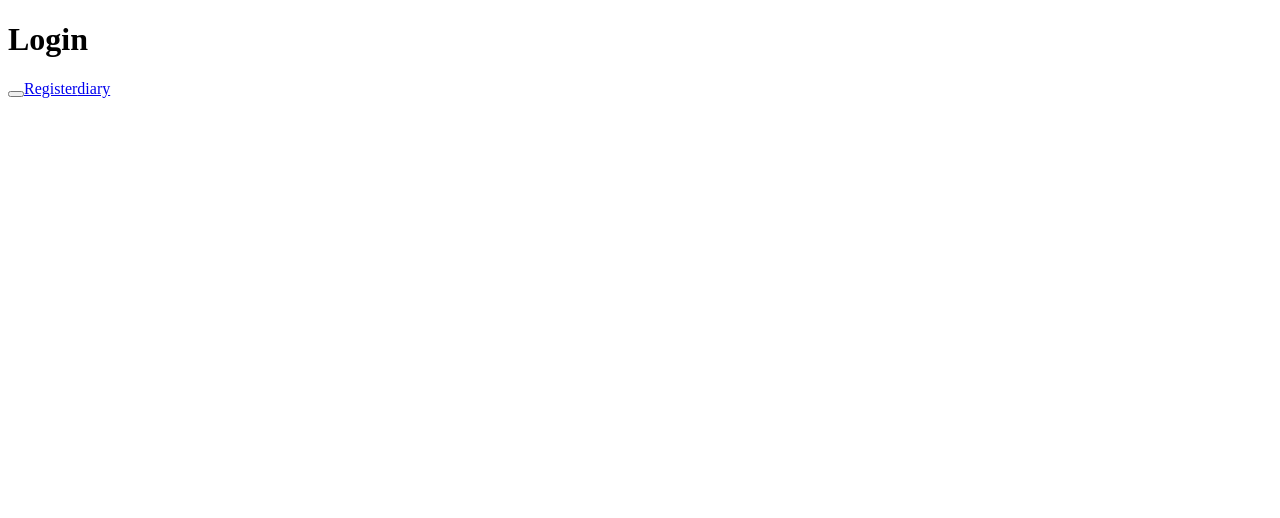
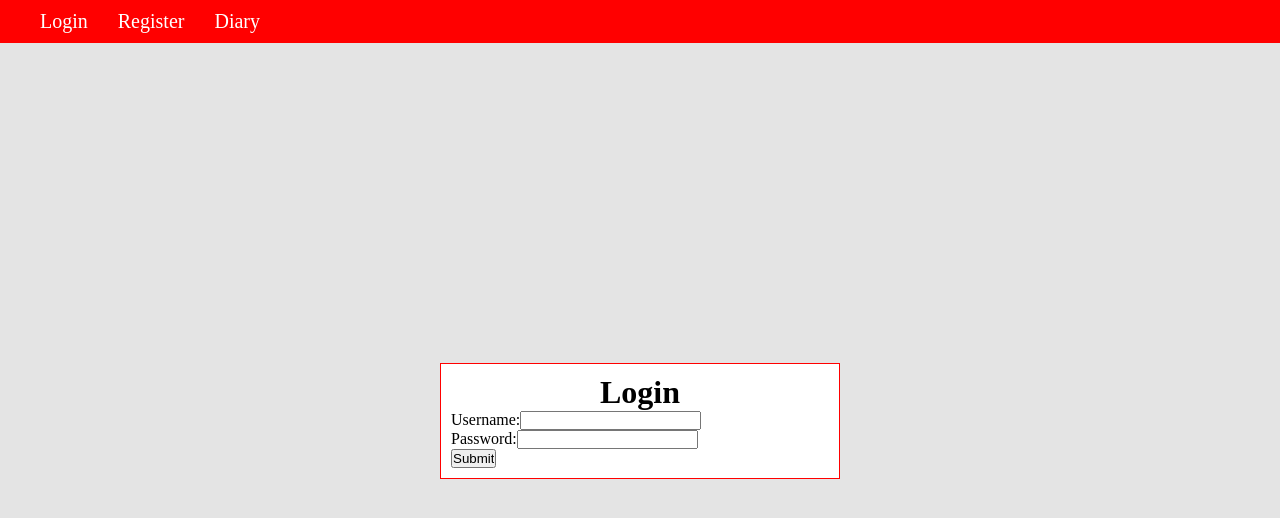
Before and after one commit to Tukkis/TreeniApp, a React (Create React App) app in the folder treeni-app/: page /login in a window 1280 px wide. Shown: the top 518 px of the page. Built offline with nearby package versions, Linux system fonts and the light colour scheme.

Commit message:
added basic layout to login

```diff
--- a/treeni-app/src/App.css
+++ b/treeni-app/src/App.css
@@ -1,38 +1,43 @@
-.App {
+*{
+  margin: 0;
+  padding: 0;
+  box-sizing: border-box;
+}
+
+body{
+  background-color: rgb(228, 228, 228);
+}
+
+.user-wrapper{
+  width: 400px;
+  margin: auto;
+  margin-top: 40vh;
+  background-color: white;
+  border: 1px solid red;
+}
+
+/* Login */
+
+#login-component{
+  padding: 10px;
+}
+
+#login-component > h1 {
   text-align: center;
 }
 
-.App-logo {
-  height: 40vmin;
-  pointer-events: none;
+/* Header */
+
+#header{
+  background-color: red;
+  padding: 10px 0 10px 25px;
+
 }
 
-@media (prefers-reduced-motion: no-preference) {
-  .App-logo {
-    animation: App-logo-spin infinite 20s linear;
-  }
+#header > a {
+  color:white;
+  font-size: 20px;
+  text-decoration: 0;
+  padding: 5px;
+  margin: 10px;
 }
-
-.App-header {
-  background-color: #282c34;
-  min-height: 100vh;
-  display: flex;
-  flex-direction: column;
-  align-items: center;
-  justify-content: center;
-  font-size: calc(10px + 2vmin);
-  color: white;
-}
-
-.App-link {
-  color: #61dafb;
-}
-
-@keyframes App-logo-spin {
-  from {
-    transform: rotate(0deg);
-  }
-  to {
-    transform: rotate(360deg);
-  }
-}
--- a/treeni-app/src/App.js
+++ b/treeni-app/src/App.js
@@ -1,4 +1,5 @@
 import React, { useState } from 'react';
+import './App.css';
 import {
   BrowserRouter as Router,
   Switch,
@@ -6,6 +7,7 @@ import {
   Redirect
 } from "react-router-dom";
 import SecuredRoute from './components/SecuredRoute';
+import Header from './components/Header';
 import Login from './pages/Login';
 import Register from './pages/Register';
 import Diary from './pages/Diary';
@@ -14,13 +16,15 @@ function App() {
 
   const [ isAuthenticated, setAuthentication ] = useState(false);
 
-  function authenticate () {
+  function authenticate (e) {
+    e.preventDefault()
     setAuthentication(true)
   }
 
   return (
     <div className="App">
       <Router>
+        <Header />
         <Redirect to={{pathname:'/login'}}></Redirect>
         <Switch>
           <Route path="/login">
--- /dev/null
+++ b/treeni-app/src/components/Header.js
@@ -0,0 +1,12 @@
+import React from 'react';
+import { Link } from 'react-router-dom';
+
+export default function Header () {
+    return (
+        <div id="header">
+            <Link to="/login">Login</Link>
+            <Link to="/register">Register</Link>
+            <Link to="/diary">Diary</Link>
+        </div>
+    )
+}
--- a/treeni-app/src/pages/Diary.js
+++ b/treeni-app/src/pages/Diary.js
@@ -1,4 +1,5 @@
 import React, { useState } from 'react';
+import Form from './Form';
 
 export default function Diary () {
 
@@ -6,13 +7,7 @@ export default function Diary () {
 
     return(
         <div>
-            <form>
-                <label>
-                    Name:
-                    <input type="text" name="name" />
-                </label>
-                <input type="submit" value="Submit" />
-            </form>
+           <Form />
         </div>
     )
 }
--- /dev/null
+++ b/treeni-app/src/pages/Form.js
@@ -0,0 +1,33 @@
+import React, { useState } from 'react'
+
+export default function Form () {
+
+    const [ formValue, setFormValue ] = useState(null)
+    const [ value, setValue ] = useState('')
+
+    function handleChange(e){
+        console.log(e.target.value)
+        setValue(e.target.value)
+    }
+
+    function handleSubmit(e){
+        e.preventDefault();
+        console.log(value)
+    }
+
+    return (
+        <div>
+            <form onSubmit={handleSubmit}>
+                <label>
+                    Name:
+                    <input type="text" name="name" onChange={handleChange}/>
+                </label>
+                <label>
+                    Bench:
+                    <input type="text" name="bench" />
+                </label>
+                <input type="submit" value="Submit" />
+            </form>
+        </div>
+    )
+}
--- a/treeni-app/src/pages/Login.js
+++ b/treeni-app/src/pages/Login.js
@@ -1,14 +1,22 @@
-import { Link } from "react-router-dom";
-
-
 export default function Login ({ authenticate }) {
-    console.log(authenticate)
     return(
-        <div className="login">
-            <h1>Login</h1>
-            <button onClick={() => authenticate()}></button>
-            <Link to="/register">Register</Link>
-            <Link to="/diary">diary</Link>
+        <div className="user-wrapper">
+            <div id="login-component">
+                <h1>Login</h1>
+                <form>
+                    <label>
+                        Username:
+                        <input type="text" name="username"  ></input>
+                    </label>
+                    <br/>
+                    <label>
+                        Password:
+                        <input type="text" name="password"></input>
+                    </label>
+                    <br/>
+                    <input type="submit" value="Submit" onClick={(e) => authenticate(e)}></input>
+                </form>
+            </div>
         </div>
     )
 }
```
